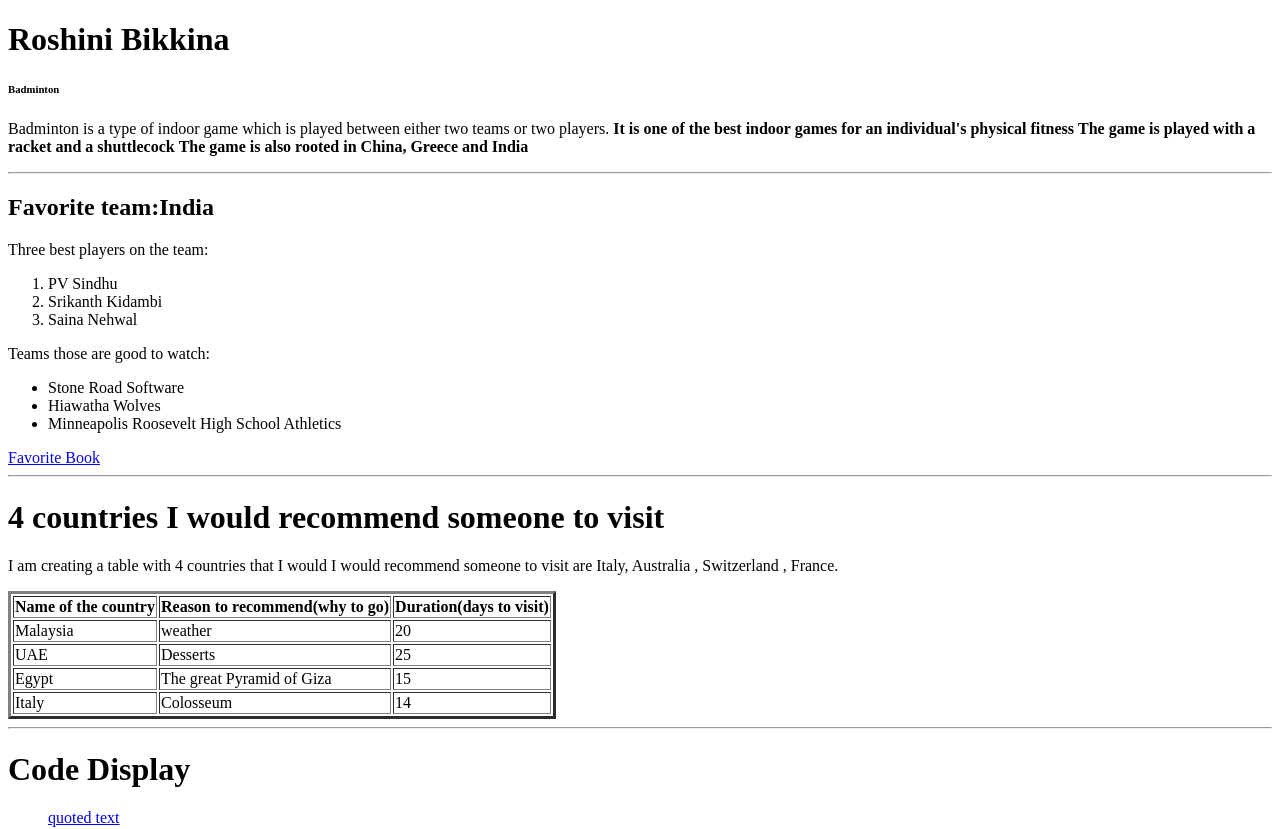
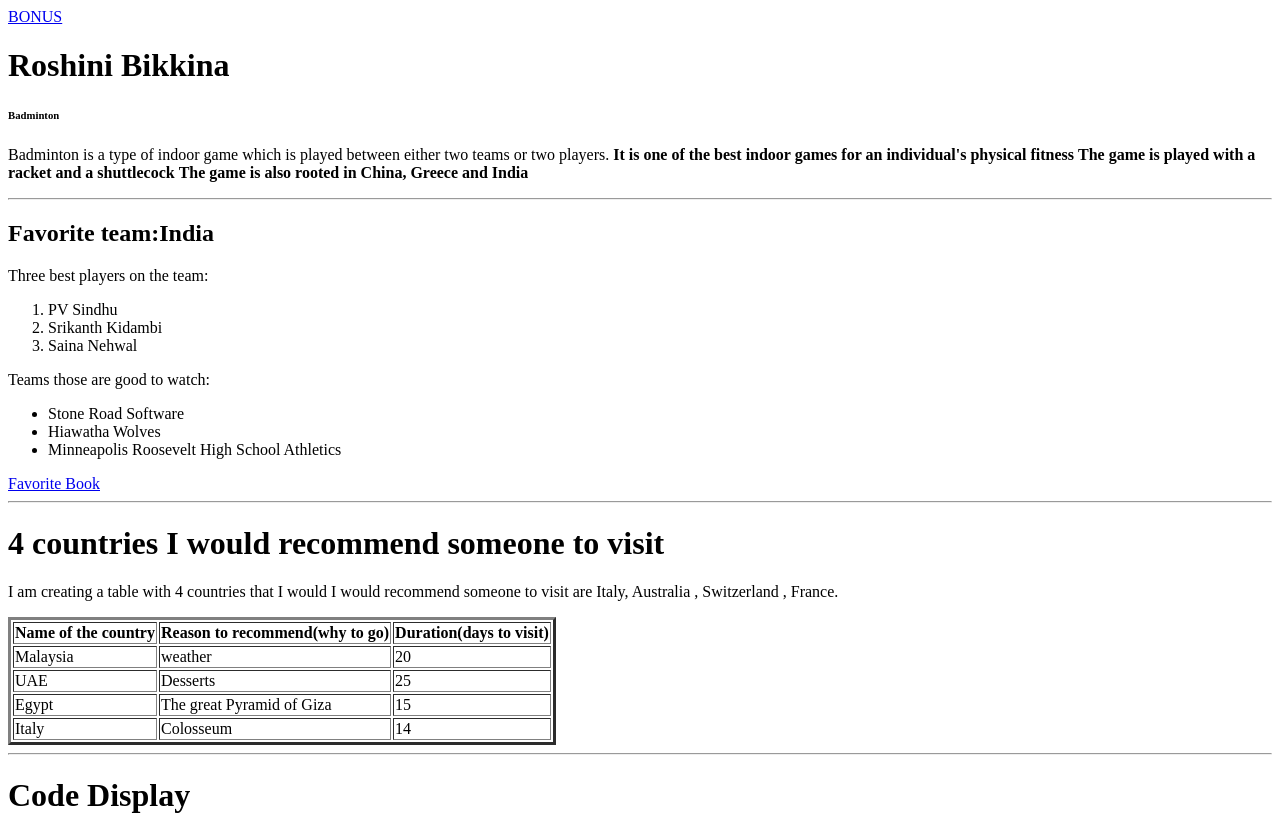
Before and after one commit to 44-563-Web-Apps-S23/44563-webapps-assignment-3-S559200, a plain HTML site: page index.html in a window 1280 px wide. Shown: the top 829 px of the page. Drawn offline with Linux system fonts and the light colour scheme.

Commit message:
changes in bonus

```diff
--- a/index.html
+++ b/index.html
@@ -4,6 +4,7 @@
 <title>LAB 3</title>
 </head>
 <body>
+    <a href="Bonus.html">BONUS</a>
 <h1>Roshini Bikkina</h1>
 <h6>Badminton</h6>
 <p>Badminton is a type of indoor game which is played between either two teams or two players.
```
